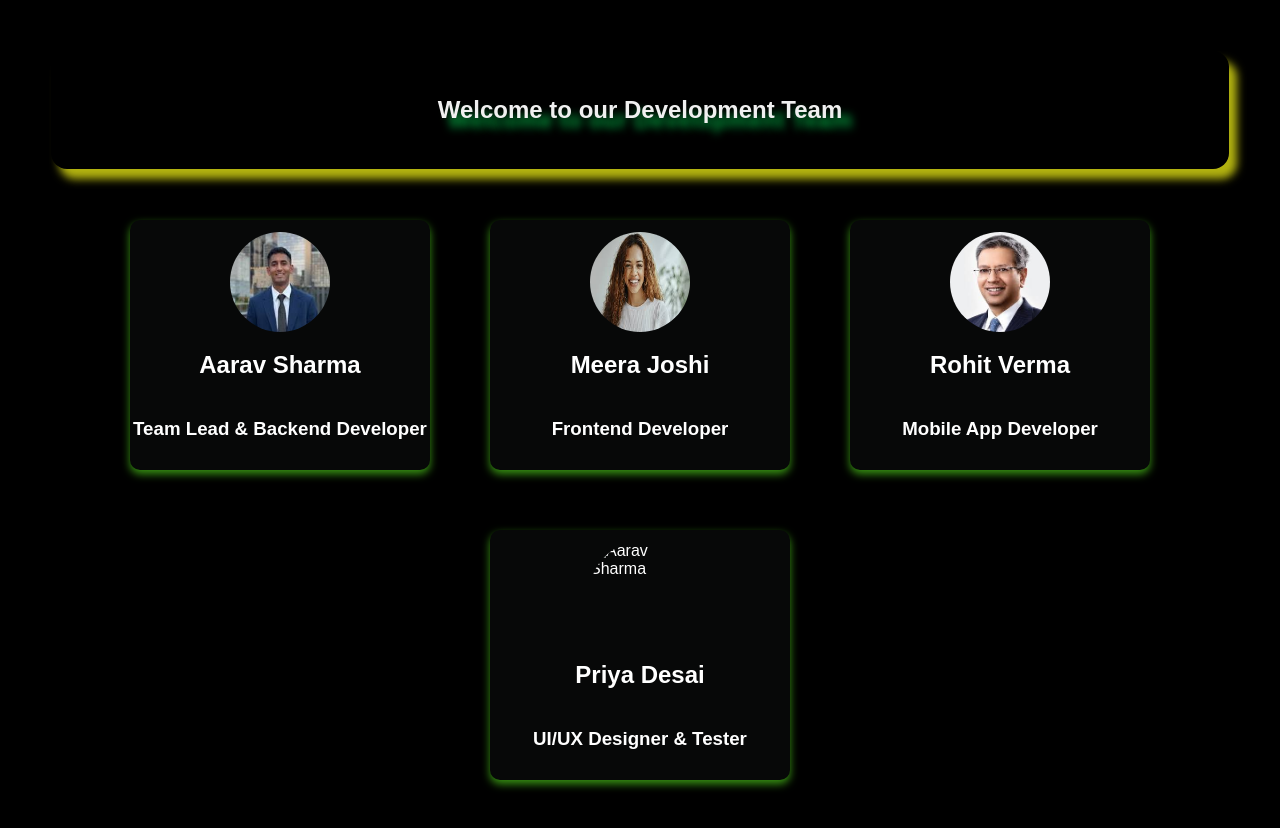
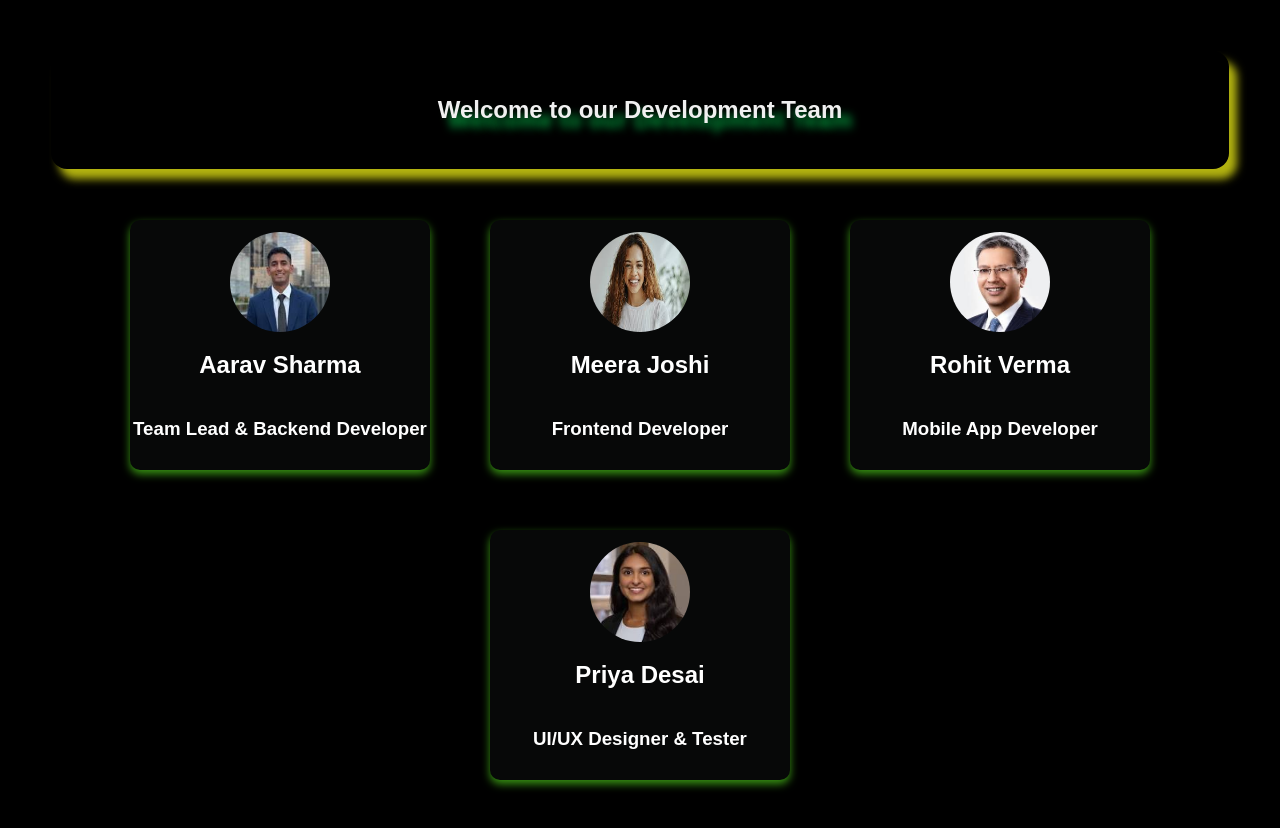
Before and after one commit to saeenikam19/portfolio, a plain HTML site: page flip.html in a window 1280 px wide. Drawn offline with Linux system fonts and the light colour scheme.

Commit message:
Update flip.html

```diff
--- a/flip.html
+++ b/flip.html
@@ -34,7 +34,7 @@
     <div class="flip-card">
       <div class="flip-card-inner">
         <div class="flip-card-front">
-          <img src="meera.jpeg" alt="Aarav Sharma">
+          <img src="meera.jpeg" alt="meera joshi">
           <h2>Meera Joshi </h2>
           <h3>Frontend Developer</h3>
         </div>
@@ -51,7 +51,7 @@
     <div class="flip-card">
       <div class="flip-card-inner">
         <div class="flip-card-front">
-          <img src="rohot.jpeg" alt="Aarav Sharma">
+          <img src="rohot.jpeg" alt="Rohit Verma">
           <h2>Rohit Verma</h2>
           <h3>Mobile App Developer</h3>
         </div>
@@ -68,7 +68,7 @@
     <div class="flip-card">
       <div class="flip-card-inner">
         <div class="flip-card-front">
-          <img src="C:\Users\nikam\html\shin.jpg" alt="Aarav Sharma">
+          <img src="priya.jpeg" alt="priya desai">
           <h2>Priya Desai</h2>
           <h3> UI/UX Designer & Tester</h3>
         </div>
```
